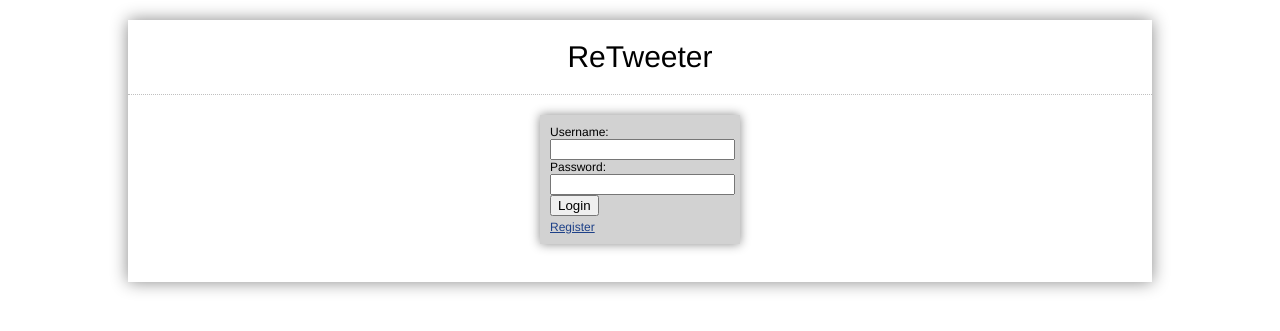
After one commit to vaidik/ReTweeter, a Django app: template retweeter/login/templates/login.html in a window 1280 px wide. The commit adds this page. Shown: the top 331 px of the page. Run offline with Django 3.2, Linux system fonts and the light colour scheme; the template is opened without the code that fills it, so the values that code supplies are empty, except form fields; tables that the repository leaves empty hold one stand-in row (values such as "Sample post"); form fields are guessed from the names that the template uses.

Commit message:
login app complete. registration might will need improvements.

```diff
--- /dev/null
+++ b/retweeter/login/templates/login.html
@@ -0,0 +1,32 @@
+{% extends "login_base.html" %}
+{% block content %}
+	{% if form.errors %}
+		<div class="error">
+			Invalid username or password.
+		</div>
+	{% endif %}
+
+	<div class="box">
+		<div class="login_form">
+			<form action="" method="POST">
+				{% csrf_token %}
+				<div id="username">
+					{{ form.username.label_tag }}:
+					<br />
+					{{ form.username }}
+				</div>
+				<div id="password">
+					{{ form.password.label_tag }}:
+					<br />
+					{{ form.password }}
+				</div>
+				<div>
+					<input type="submit" value="Login" />
+				</div>
+			</form>
+			<div class="login_links">
+				<a href="/accounts/register/">Register</a>
+			</div>
+		</div>
+	</div>
+{% endblock %}
--- /dev/null
+++ b/retweeter/login/templates/login_base.html
@@ -0,0 +1,8 @@
+{% extends "base.html" %}
+{% block head %}
+	<link rel="stylesheet" type="text/css" media="all" href="/static/login.css" />
+{% endblock %}
+{% block body %}
+	{% block content %}
+	{% endblock %}
+{% endblock %}
--- /dev/null
+++ b/retweeter/login/templates/static/login.css
@@ -0,0 +1,21 @@
+.box {
+	width: 180px;
+
+	font-size: 12px;
+
+	position: relative;
+	margin-left: auto;
+	margin-right: auto;
+
+	padding: 10px;
+
+	background: #d2d2d2;
+
+	-moz-box-shadow: 0px 0px 10px #888;
+  -webkit-box-shadow: 0px 0px 10px #888;
+  box-shadow: 0px 0px 10px #888;
+}
+
+.login_links {
+	margin-top: 4px;
+}
--- a/retweeter/templates/base.html
+++ b/retweeter/templates/base.html
@@ -4,6 +4,8 @@
 		<title>ReTweeter {% block title %}{% endblock %}</title>
 
 		<link rel="stylesheet" type="text/css" media="all" href="/static/styles.css" />
+		{% block head %}
+		{% endblock %}
 	</head>
 
 	<body>
@@ -15,7 +17,9 @@
 				{% block body %}
 				{% endblock %}
 			</div>
-			<div class="footer"></div>
+			<div class="footer">
+				&nbsp;
+			</div>
 		</div>
 	</body>
 </html>
--- a/retweeter/templates/static/styles.css
+++ b/retweeter/templates/static/styles.css
@@ -42,9 +42,22 @@ a, a:hover, a:visited {
 }
 
 .body {
-	margin: 10px;
+	margin: 20px;
 }
 
 .footer {
 	margin: 10px;
 }
+
+.error {
+	padding: 8px;
+	width: 40%;
+	border: 1px red solid;
+	color: red;
+
+	text-align: center;
+
+	margin-left: auto;
+	margin-right: auto;
+	margin-bottom: 20px;
+}
--- a/retweeter/urls.py
+++ b/retweeter/urls.py
@@ -1,5 +1,7 @@
 from django.conf.urls.defaults import patterns, include, url
 from retweeter import views
+from retweeter import login
+from django.contrib.auth.views import logout
 
 # Uncomment the next two lines to enable the admin:
 # from django.contrib import admin
@@ -7,6 +9,10 @@ from retweeter import views
 
 urlpatterns = patterns('',
 		(r'^$', views.home),
+		(r'^accounts/login/$', 'login.views.login', {'template_name': 'login.html'}),
+		(r'^accounts/logout/$', logout, {'next_page': '/'}),
+		(r'^accounts/register/$', 'login.views.register'),
+		(r'^accounts/profile/$', 'login.views.profile'),
     # Examples:
     # url(r'^$', 'retweeter.views.home', name='home'),
     # url(r'^retweeter/', include('retweeter.foo.urls')),
--- a/retweeter/views.py
+++ b/retweeter/views.py
@@ -3,6 +3,9 @@ from django.http import HttpResponse, HttpResponseRedirect
 from django.shortcuts import render_to_response
 from django.contrib.auth.decorators import login_required
 
+@login_required
 def home(request):
+	if not request.user.is_authenticated():
+		return HttpResponseRedirect('/accounts/login/')
 
 	return render_to_response('base.html')
```
Also changed, not shown: retweeter/login/templates/register.html (added, +20 -0 lines), retweeter/login/views.py (+29 -1 lines), retweeter/settings.py (+5 -3 lines), retweeter/static/login.css (added, +21 -0 lines), retweeter/static/styles.css (+50 -2 lines).
